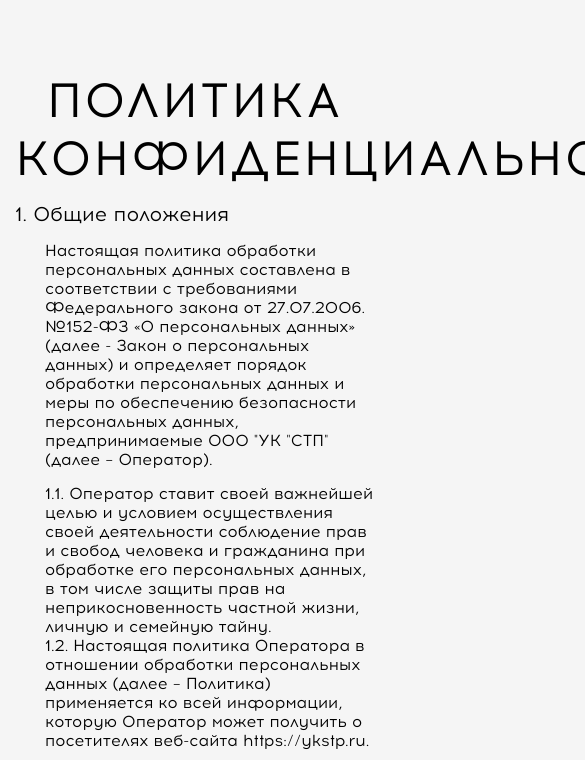
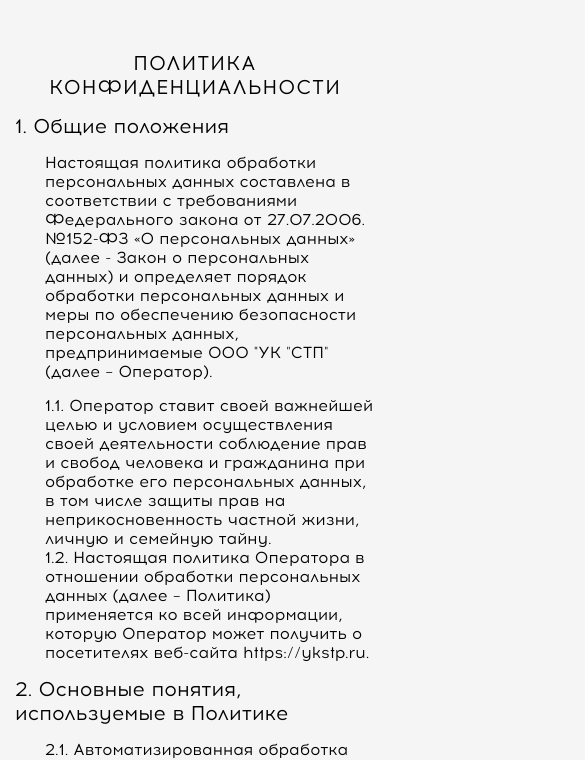
Before and after one commit to LapkiWEB/STP, a plain HTML site: page app/page-politics.html in a window 390 px wide. Shown: the part 58-818 px from the top of the page, 585 px wide, since content can reach past the window. Drawn offline with Linux system fonts and the light colour scheme.

Commit message:
fix adaptive title politics__title

```diff
--- a/app/scss/_media.scss
+++ b/app/scss/_media.scss
@@ -506,6 +506,10 @@
     height: 340px;
     padding-left: 319px;
   }
+  .politics__title{
+    font-size: 28px;
+    line-height: 30px;
+  }
 }
 
 @media(max-width: 700px) {
@@ -782,6 +786,11 @@
   .management__name-dsecr {
     margin-bottom: 30px;
   }
+  .politics__title {
+    font-size: 20px;
+    line-height: 24px;
+    padding-top: 30px;
+  }
 }
 
 @media(max-width: 380px) {
```
Also changed, not shown: app/css/style.min.css.
